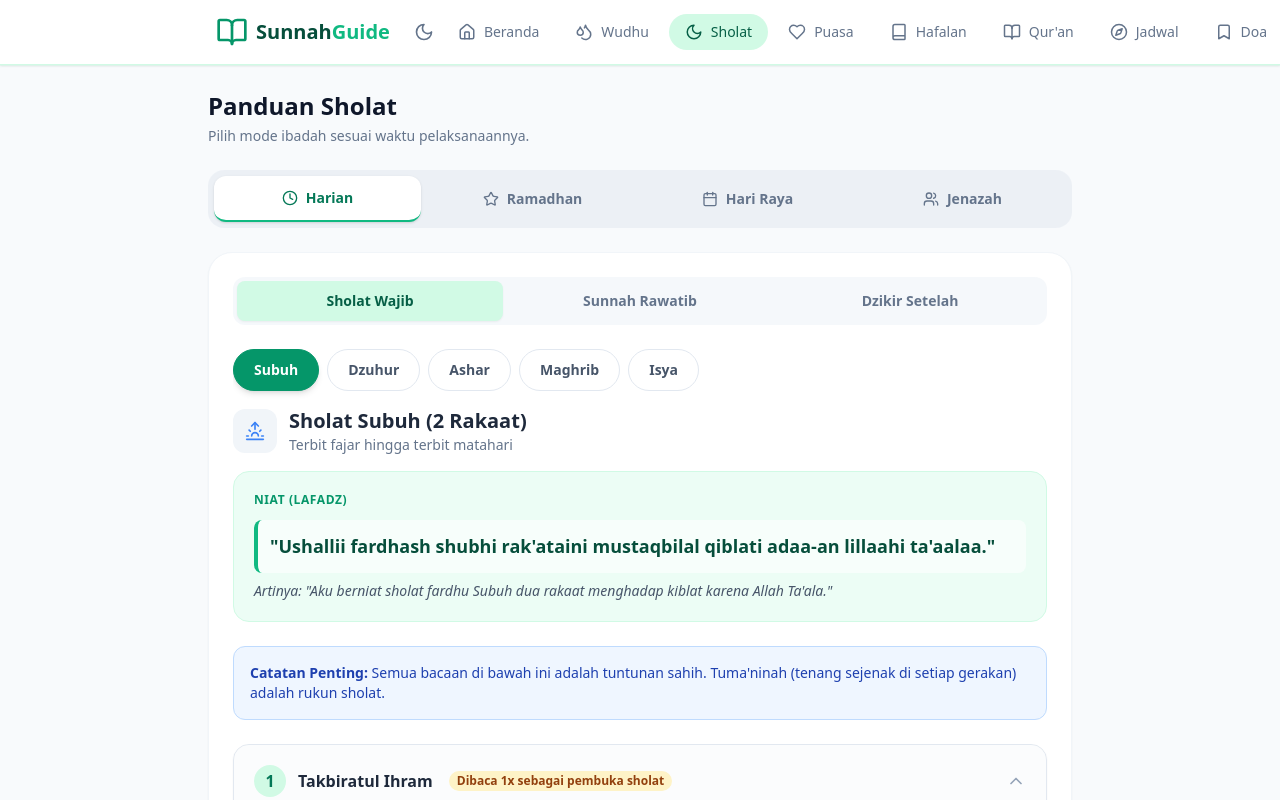
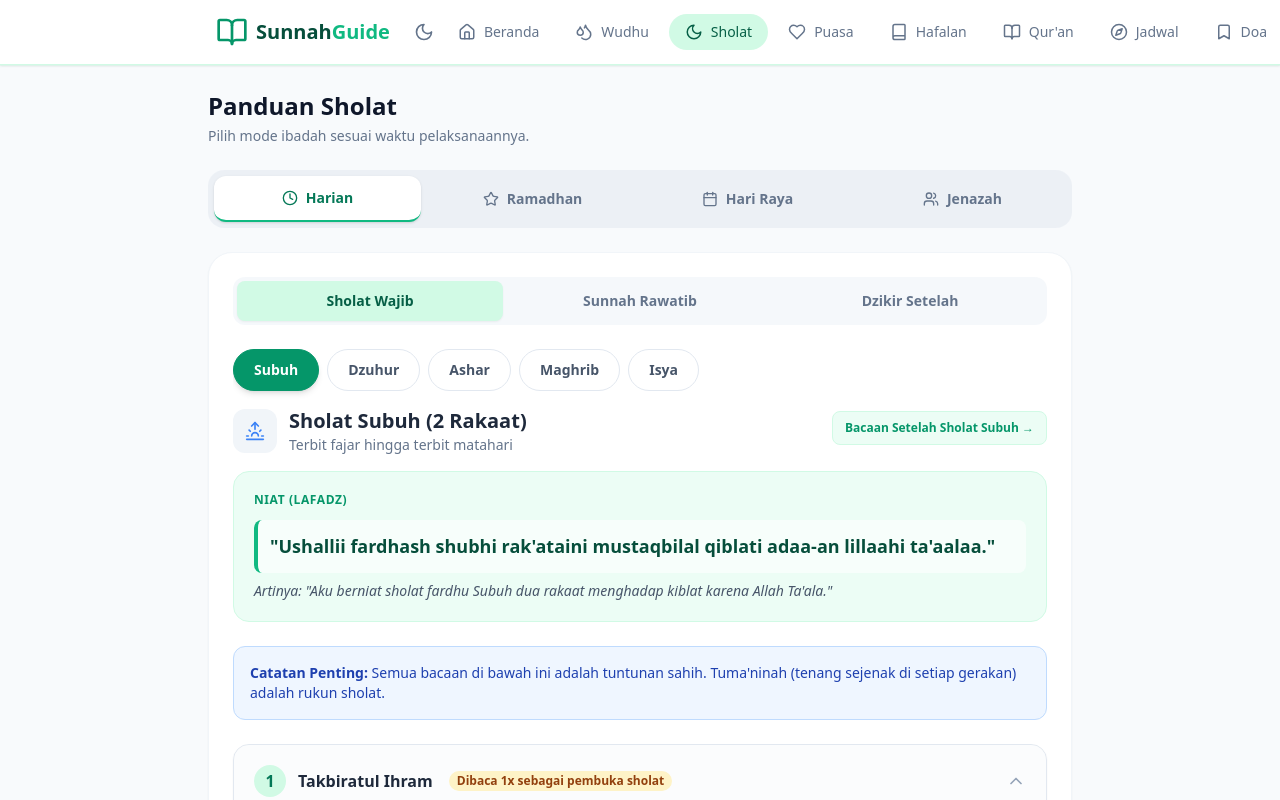
Before and after one commit to fhasans/PanduanMuslim, a React (Vite) app: page / in a window 1280 px wide. Both pictures are taken after a click on the button "Sholat". Shown: the top 800 px of the page. Built offline with nearby package versions, Linux system fonts and the light colour scheme; no server answers.

Commit message:
Fix blank page: revert script path in index.html; Add 'Bacaan Setelah Sholat' navigation links

```diff
--- a/index.html
+++ b/index.html
@@ -14,7 +14,7 @@
   </head>
   <body>
     <div id="root"></div>
-    <script type="module" src="src/main.jsx"></script>
+    <script type="module" src="/src/main.jsx"></script>
     <script>
       if ('serviceWorker' in navigator) {
         window.addEventListener('load', () => {
--- a/src/components/sections/sholat/ModeHarian.jsx
+++ b/src/components/sections/sholat/ModeHarian.jsx
@@ -15,7 +15,7 @@ export default function ModeHarian() {
                 <TabButton label="Dzikir Setelah" active={subTab === 'dzikir'} onClick={() => setSubTab('dzikir')} />
             </div>
             <div className="pt-2">
-                {subTab === 'wajib' && <SholatWajibView />}
+                {subTab === 'wajib' && <SholatWajibView onGoToDzikir={() => setSubTab('dzikir')} />}
                 {subTab === 'sunnah' && <SholatSunnahView />}
                 {subTab === 'dzikir' && <DzikirView />}
             </div>
--- a/src/components/sections/sholat/SholatWajibView.jsx
+++ b/src/components/sections/sholat/SholatWajibView.jsx
@@ -2,7 +2,7 @@ import React, { useState } from 'react';
 import AccordionCard from '../../ui/AccordionCard.jsx';
 import { bacaanSholatLengkap, dataSholatWajib } from '../../../data/sholatData.jsx';
 
-export default function SholatWajibView() {
+export default function SholatWajibView({ onGoToDzikir }) {
     const [selectedWaktu, setSelectedWaktu] = useState(dataSholatWajib[0]);
 
     return (
@@ -21,12 +21,20 @@ export default function SholatWajibView() {
             </div>
 
             <div className="animate-in fade-in slide-in-from-bottom-2 duration-300">
-                <div className="flex items-center gap-3 mb-4">
-                    <div className="bg-slate-100 p-3 rounded-xl">{selectedWaktu.icon}</div>
-                    <div>
-                        <h3 className="text-xl font-bold text-slate-800">Sholat {selectedWaktu.nama} ({selectedWaktu.rakaat} Rakaat)</h3>
-                        <p className="text-slate-500 text-sm">{selectedWaktu.waktu}</p>
+                <div className="flex items-start justify-between gap-3 mb-4">
+                    <div className="flex items-center gap-3">
+                        <div className="bg-slate-100 p-3 rounded-xl">{selectedWaktu.icon}</div>
+                        <div>
+                            <h3 className="text-xl font-bold text-slate-800">Sholat {selectedWaktu.nama} ({selectedWaktu.rakaat} Rakaat)</h3>
+                            <p className="text-slate-500 text-sm">{selectedWaktu.waktu}</p>
+                        </div>
                     </div>
+                    <button
+                        onClick={onGoToDzikir}
+                        className="text-xs font-bold text-emerald-600 hover:text-emerald-700 bg-emerald-50 px-3 py-2 rounded-lg transition-colors border border-emerald-100 mt-1"
+                    >
+                        Bacaan Setelah Sholat {selectedWaktu.nama} →
+                    </button>
                 </div>
 
                 <div className="bg-emerald-50 rounded-2xl p-5 border border-emerald-100 mb-6">
@@ -67,6 +75,16 @@ export default function SholatWajibView() {
                         </AccordionCard>
                     ))}
                 </div>
+
+                <div className="mt-8 flex justify-center">
+                    <button
+                        onClick={onGoToDzikir}
+                        className="flex items-center gap-2 group text-emerald-600 font-bold hover:text-emerald-700 transition-colors bg-emerald-50 hover:bg-emerald-100 px-6 py-4 rounded-2xl border-2 border-dashed border-emerald-200"
+                    >
+                        <span>Bacaan Setelah Sholat {selectedWaktu.nama}</span>
+                        <span className="group-hover:translate-x-1 transition-transform">→</span>
+                    </button>
+                </div>
             </div>
         </div>
     );
```
